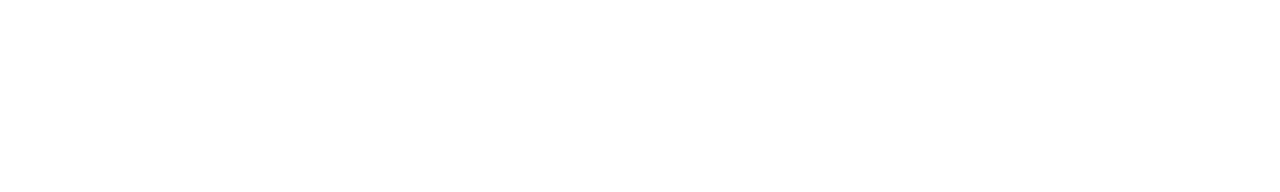
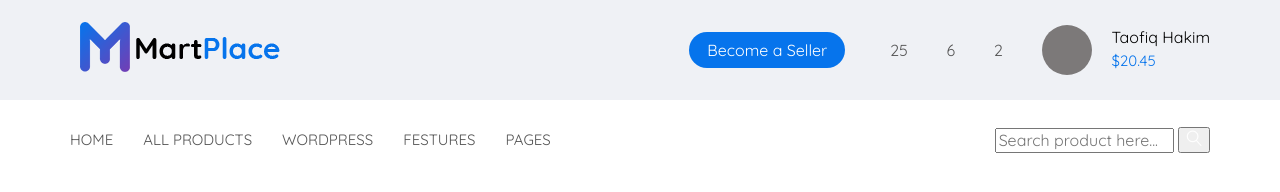
Before and after one commit to ASayurov/Martplace, a website: page app/index.html in a window 1280 px wide. Drawn offline with nearby package versions, Linux system fonts and the light colour scheme; files that its build step writes are made by us from their sources.

Commit message:
add top header and 50% menu

```diff
--- a/app/index.html
+++ b/app/index.html
@@ -6,10 +6,86 @@
     <link href="https://fonts.googleapis.com/css2?family=Quicksand:wght@400;700&display=swap" rel="stylesheet">
     <link rel="stylesheet" href="css/libs.min.css">
     <link rel="stylesheet" href="css/style.min.css">
-    <title>Document</title>
+    <title>Martplace</title>
 </head>
 <body>
-
+    <header class="header">
+        <div class="header__top">
+          <div class="container">
+                <div class="header__top-inner">
+                    <div class="header__logo">
+                        <a href="#">
+                            <img src="images/logo.png" alt="">
+                        </a>
+                    </div>
+                    <a href="#" class="header__button">
+                        Become a Seller
+                    </a>
+                    <div class="header__info">
+                        <a href="#" class="header__info-item">
+                            25
+                            <img src="#" alt="">
+                        </a>
+                        <a href="#" class="header__info-item">
+                            6
+                            <img src="#" alt="">
+                        </a>
+                        <a href="#" class="header__info-item">
+                            2
+                            <img src="#" alt="">
+                        </a>
+                    </div>
+                    <div class="header__user">
+                         <a href="#" class="header__user-avatar"></a>
+                        <div class="header__user-info">
+                            <a class="header__user-name"href="#">
+                                Taofiq Hakim
+                            </a>
+                            <div class="header__user-balance">
+                                $20.45
+                            </div>
+                        </div>
+                    </div>
+                </div>
+            </div>
+            <div class="header__menu">
+                <div class="container">
+                    <div class="header__menu-inner">
+                    <nav class="menu">
+                        <li class="menu__list"><a href="#">
+                            home
+                        </a>
+                        </li>
+                        <li class="menu__list"><a href="#">
+                            all products
+                        </a>
+                        </li>
+                        <li class="menu__list"><a href="#">
+                            wordpress
+                        </a>
+                        </li>
+                        <li class="menu__list"><a href="#">
+                            festures
+                        </a>
+                        </li>
+                        <li class="menu__list"><a href="#">
+                            Pages
+                        </a>
+                        </li>
+                    </nav>
+                    <div class="header__menu-search">
+                        <form>
+                            <input type="text" placeholder="Search product here..." required>
+                            <button type="submit">
+                                <img src="/app/images/icons/search.png" alt="">
+                            </button>
+                        </form>
+                    </div>
+                </div>
+                </div>
+            </div>
+        </div>
+    </header>
 
 
     <script src="https://ajax.googleapis.com/ajax/libs/jquery/3.4.1/jquery.min.js"></script>
--- a/app/scss/_global.scss
+++ b/app/scss/_global.scss
@@ -25,7 +25,7 @@ body{
   color: $text;
 }
 .container{
-  max-width: 1200px;
+  max-width: 1170px;
   margin: 0 auto;
   padding: 0 15px;
 }
--- a/app/scss/style.scss
+++ b/app/scss/style.scss
@@ -2,3 +2,78 @@
 @import 'global';
 
 //start header
+.header__top{
+    background-color: $gray;
+}
+.header__top-inner{
+
+    display: flex;
+    justify-content: space-between;
+    height: 100px;
+    align-items: center;
+}
+.header__logo{
+    margin-left: 10px;
+}
+.header__button{
+    padding: 6px 18px;
+    background-color: $blue;
+    color: #fff;
+    border-radius: 40px;
+    margin-left: auto;
+}
+.header__info{
+    min-width: 150px;
+    text-align: center;
+    padding: 0 30px 0 45px;
+    a + a{
+        margin-left: 30px;
+    }
+}
+.header__user{
+    display: flex;
+    justify-content: space-between;
+    &-avatar{
+        width: 50px;
+        height: 50px;
+        background-color: #7c7979;
+        border-radius: 50%;
+        margin-right: 20px;
+    }
+    &-name{
+        color: #000;
+        font-weight: 500;
+    }
+    &-balance{
+        font-size: 15px;
+        font-weight: 400;
+        color: $blue;
+    }
+}
+.header__menu{
+    background-color: #fff;
+}
+.header__menu-inner{
+    display: flex;
+    justify-content: space-between;
+    align-items: center;
+}
+.menu{
+    display: flex;
+    align-items: center;
+    height: 80px;
+}
+.menu__list{
+    font-size: 15px;
+    color: #333333;
+    text-transform: uppercase;
+    li{
+        display: inline-block;
+    }
+    & + li {
+        margin-left: 30px;
+    }
+}
+.header__menu-search{
+
+}
```
Also changed, not shown: app/images/Logo.png (added), app/images/icons/search.png (added).
